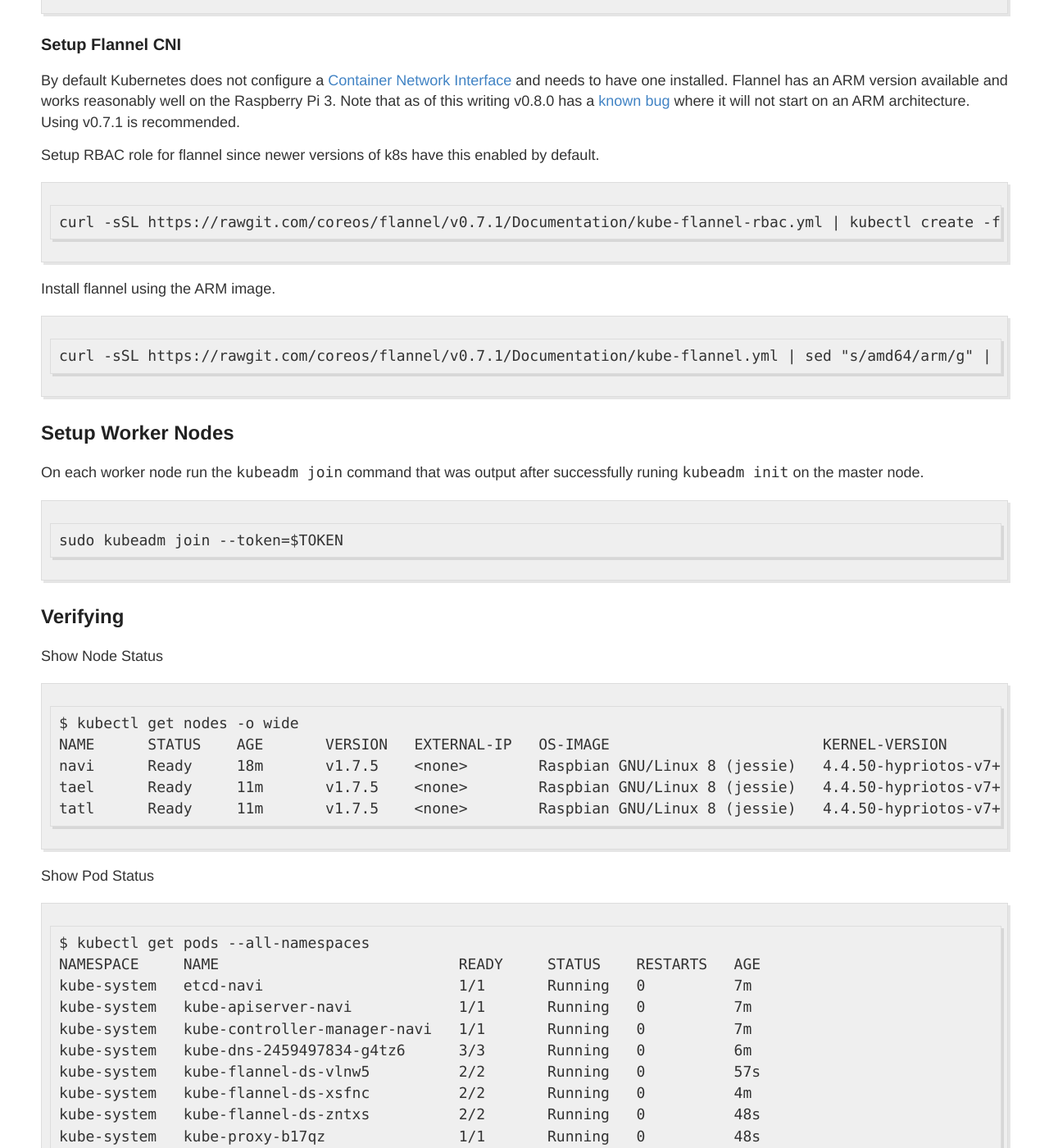
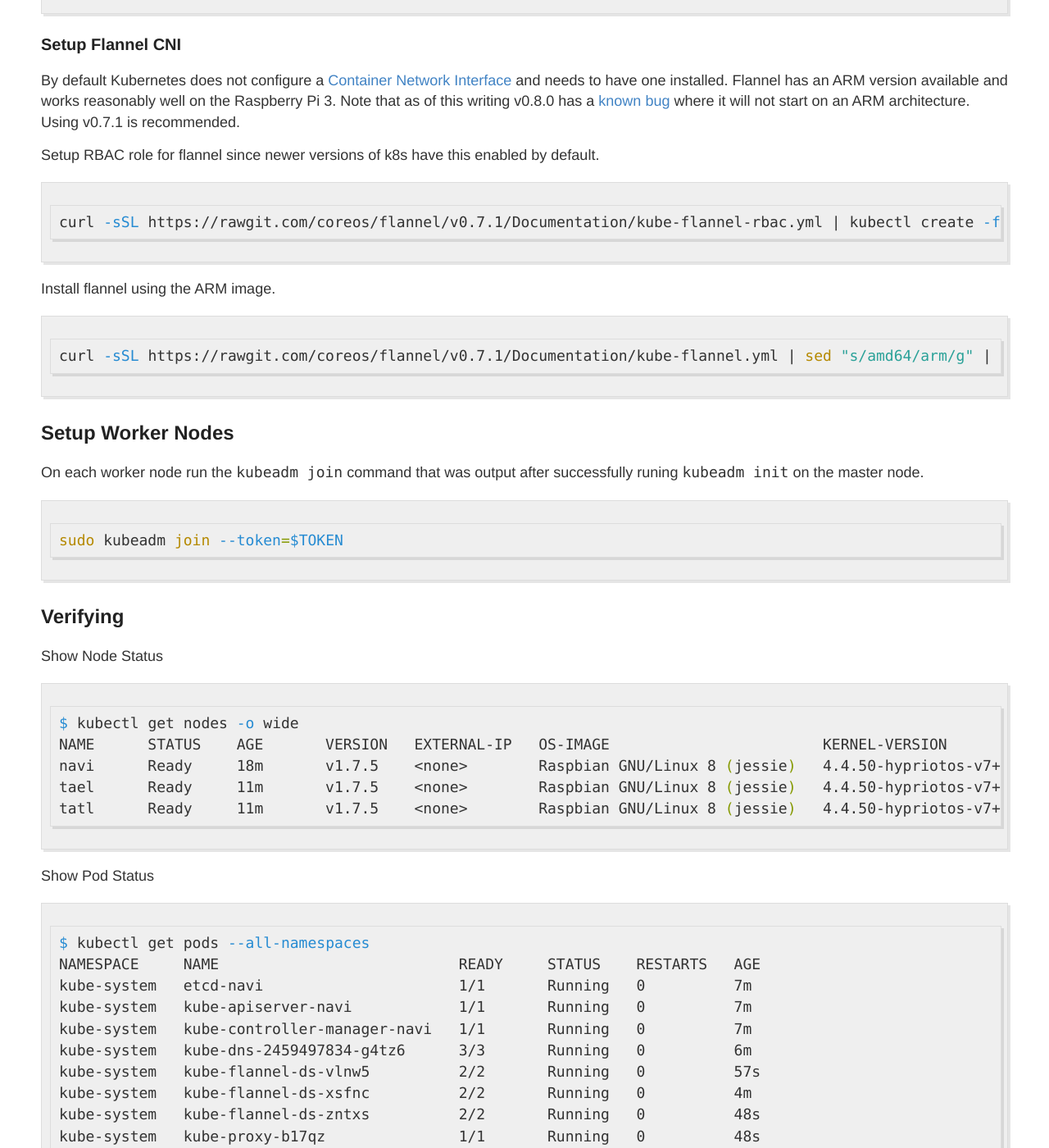
Before and after one commit to ecliptik/ecliptik.github.io, a Jekyll site: the page built from _posts/2017-9-11-Raspberry-Pi-Kubernetes-Cluster.md, in a window 1280 px wide and 1400 px high, scrolled down 1871 px. Shown: the whole window at 82% size. Built offline with Jekyll 4.4.1, drawn with Linux system fonts in a browser that asks for light colours; some of the changed text lies outside the part shown.

Commit message:
Re-arrange order of operations for service account, update markdown to explictly use shell

````diff
--- a/_posts/2017-9-11-Raspberry-Pi-Kubernetes-Cluster.md
+++ b/_posts/2017-9-11-Raspberry-Pi-Kubernetes-Cluster.md
@@ -14,7 +14,7 @@
 
 To begin, boot the Raspberry Pi to Hypriot, login and update system.
 
-```
+```shell
 sudo apt update
 sudo apt upgrade -y
 ```
@@ -22,7 +22,7 @@
 ## Installing Kubernetes
 Install Kubernetes from [official package repositories](https://kubernetes.io/docs/setup/independent/install-kubeadm/#installing-kubelet-and-kubeadm) on each node.
 
-```
+```shell
 sudo su -
 curl -s https://packages.cloud.google.com/apt/doc/apt-key.gpg | apt-key add -
 echo "deb http://apt.kubernetes.io/ kubernetes-xenial main" > /etc/apt/sources.list.d/kubernetes.list
@@ -32,20 +32,30 @@
 
 Setup forwarding, this is required for newer versions of Docker (17.05+).
 
-```
+```shell
 sudo iptables -A FORWARD -o cni0 -j ACCEPT
 ```
 
 ### Setup the Master Node
 As root init the cluster with the network CIDR for Flannel.
 
-```
+```shell
 kubeadm init --pod-network-cidr 10.244.0.0/16`
 ```
 
-Create a cluster service account which makes some things work better (not entirey iif this is required, but it doesn't hurt).
+As the `pirate` user setup kube config to run kube commands as non-root.
 
+```shell
+mkdir -p $HOME/.kube
+sudo cp -i /etc/kubernetes/admin.conf $HOME/.kube/config
+sudo chown $(id -u):$(id -g) $HOME/.kube/config
+echo "export KUBECONFIG=${HOME}/.kube/config" >> ~/.bashrc
+source ~/.bashrc
 ```
+
+Create a cluster service account which makes some things work better (not entirey if this is required, but it doesn't hurt).
+
+```shell
 kubectl create clusterrolebinding permissive-binding \
         --clusterrole=cluster-admin \
         --user=admin \
@@ -53,42 +63,32 @@
         --group=system:serviceaccounts
 ```
 
-As the `pirate` user setup kube config to run kube commands as non-root.
-
-```
-mkdir -p $HOME/.kube
-sudo cp -i /etc/kubernetes/admin.conf $HOME/.kube/config
-sudo chown $(id -u):$(id -g) $HOME/.kube/config
-echo "export KUBECONFIG=${HOME}/.kube/config" >> ~/.bashrc
-source ~/.bashrc
-```
-
 ### Setup Flannel CNI
 By default Kubernetes does not configure a [Container Network Interface](https://cncf.io/projects/) and needs to have one installed. Flannel has an ARM version available and works reasonably well on the Raspberry Pi 3. Note that as of this writing v0.8.0 has a [known bug](https://github.com/coreos/flannel/issues/773) where it will not start on an ARM architecture. Using v0.7.1 is recommended.
 
 Setup RBAC role for flannel since newer versions of k8s have this enabled by default.
 
-```
+```shell
 curl -sSL https://rawgit.com/coreos/flannel/v0.7.1/Documentation/kube-flannel-rbac.yml | kubectl create -f -
 ```
 
 Install flannel using the ARM image.
 
-```
+```shell
 curl -sSL https://rawgit.com/coreos/flannel/v0.7.1/Documentation/kube-flannel.yml | sed "s/amd64/arm/g" | kubectl create -f -
 ```
 
 ## Setup Worker Nodes
 On each worker node run the `kubeadm join` command that was output after successfully runing `kubeadm init` on the master node.
 
-```
+```shell
 sudo kubeadm join --token=$TOKEN
 ```
 
 ## Verifying
 Show Node Status
 
-```
+```shell
 $ kubectl get nodes -o wide
 NAME      STATUS    AGE       VERSION   EXTERNAL-IP   OS-IMAGE                        KERNEL-VERSION
 navi      Ready     18m       v1.7.5    <none>        Raspbian GNU/Linux 8 (jessie)   4.4.50-hypriotos-v7+
@@ -98,7 +98,7 @@
 
 Show Pod Status
 
-```
+```shell
 $ kubectl get pods --all-namespaces
 NAMESPACE     NAME                           READY     STATUS    RESTARTS   AGE
 kube-system   etcd-navi                      1/1       Running   0          7m
````
Also changed, not shown: 1 other file.
